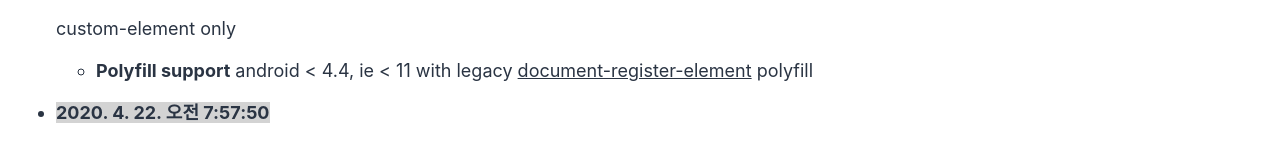
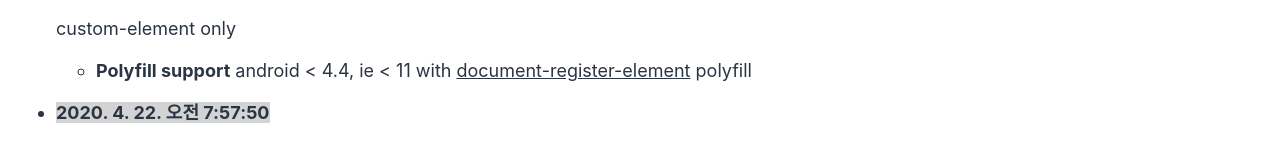
Before and after one commit to qpitlove/lit-element-webpack-start-kit, a website built with webpack: page public/index.html in a window 1280 px wide. Shown: the part 157-302 px from the top of the page. Built offline with nearby package versions, Linux system fonts and the light colour scheme.

Commit message:
docs: update index.html

```diff
--- a/public/index.html
+++ b/public/index.html
@@ -34,7 +34,7 @@
           <p><strong style="background-color:lightgray"><current-time locale="ko-KR">current-time loading...</current-time></strong></p>
           <p>custom-element only</p>
           <ul>
-            <li><strong>Polyfill support</strong> android < 4.4, ie < 11 with legacy <a href="https://github.com/WebReflection/document-register-element#tested-on" target="_blank">document-register-element</a> polyfill</li>
+            <li><strong>Polyfill support</strong> android < 4.4, ie < 11 with <a href="https://github.com/WebReflection/document-register-element#tested-on" target="_blank">document-register-element</a> polyfill</li>
           </ul>
         </li>
         <li>
```
